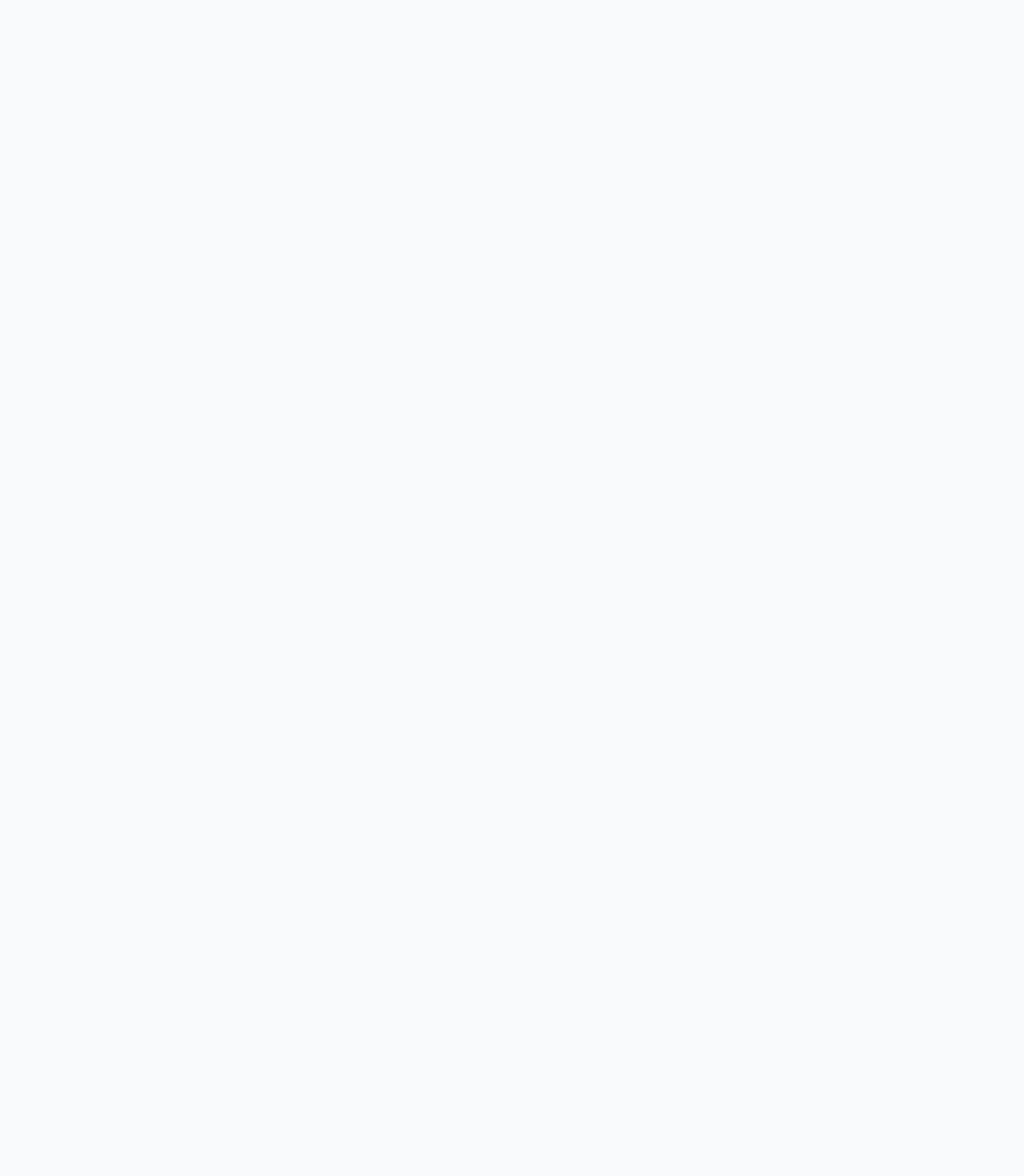
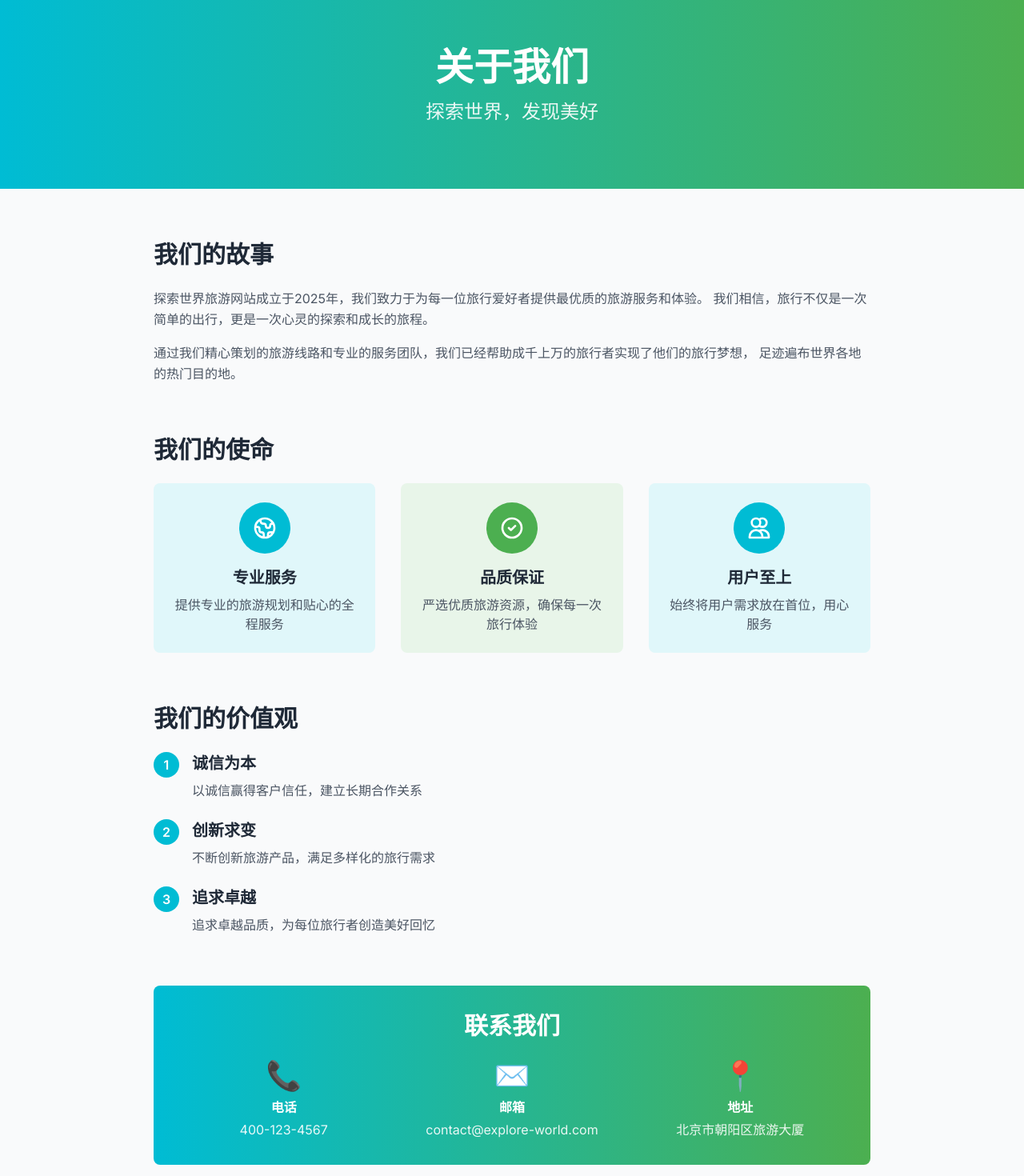
Before and after one commit to lrg-luo/ai-project, a Vue app: page /about in a window 1280 px wide. Before the commit this address had no page. Shown: the part 100-1570 px from the top of the page at 80% size. Before the commit the page ends 800 px from the top, so only its background shows below. Built offline with nearby package versions, Linux system fonts and the light colour scheme.

Commit message:
Add About page and Playwright tests
Co-authored-by: lrg-luo <210470710+lrg-luo@users.noreply.github.com>

```diff
--- a/src/components/common/Header.vue
+++ b/src/components/common/Header.vue
@@ -16,7 +16,7 @@
         <div class="hidden md:flex items-center space-x-8">
           <router-link to="/" class="text-gray-600 hover:text-primary-500 transition-colors">首页</router-link>
           <a href="#destinations" class="text-gray-600 hover:text-primary-500 transition-colors">目的地</a>
-          <a href="#about" class="text-gray-600 hover:text-primary-500 transition-colors">关于我们</a>
+          <router-link to="/about" class="text-gray-600 hover:text-primary-500 transition-colors">关于我们</router-link>
           <a href="#contact" class="text-gray-600 hover:text-primary-500 transition-colors">联系我们</a>
           <router-link to="/booking" class="btn-primary">立即预订</router-link>
         </div>
@@ -36,7 +36,7 @@
       <div v-if="mobileMenuOpen" class="md:hidden mt-4 pb-4 space-y-4">
         <router-link to="/" class="block text-gray-600 hover:text-primary-500 transition-colors">首页</router-link>
         <a href="#destinations" class="block text-gray-600 hover:text-primary-500 transition-colors">目的地</a>
-        <a href="#about" class="block text-gray-600 hover:text-primary-500 transition-colors">关于我们</a>
+        <router-link to="/about" class="block text-gray-600 hover:text-primary-500 transition-colors">关于我们</router-link>
         <a href="#contact" class="block text-gray-600 hover:text-primary-500 transition-colors">联系我们</a>
         <router-link to="/booking" class="block btn-primary text-center">立即预订</router-link>
       </div>
--- a/src/router/index.ts
+++ b/src/router/index.ts
@@ -1,5 +1,6 @@
 import BookingPage from '@/views/BookingPage.vue'
 import HomePage from '@/views/HomePage.vue'
+import AboutPage from '@/views/AboutPage.vue'
 import { createRouter, createWebHistory } from 'vue-router'
 
 const router = createRouter({
@@ -11,12 +12,17 @@ const router = createRouter({
       component: HomePage
     },
     {
+      path: '/about',
+      name: 'about',
+      component: AboutPage
+    },
+    {
       path: '/booking/:id?',
       name: 'booking',
       component: BookingPage
     }
   ],
-  scrollBehavior(to, from, savedPosition) {
+  scrollBehavior(_to, _from, savedPosition) {
     if (savedPosition) {
       return savedPosition
     } else {
--- /dev/null
+++ b/src/views/AboutPage.vue
@@ -0,0 +1,126 @@
+<template>
+  <div>
+    <Header />
+
+    <!-- Hero Section -->
+    <section class="bg-gradient-to-r from-primary-500 to-secondary-500 text-white py-20">
+      <div class="container mx-auto px-4 text-center">
+        <h1 class="text-4xl md:text-5xl font-bold mb-4">关于我们</h1>
+        <p class="text-xl md:text-2xl opacity-90">探索世界，发现美好</p>
+      </div>
+    </section>
+
+    <!-- About Content -->
+    <section class="container mx-auto px-4 py-16">
+      <div class="max-w-4xl mx-auto">
+        <!-- Our Story -->
+        <div class="mb-16">
+          <h2 class="text-3xl font-bold mb-6 text-gray-800">我们的故事</h2>
+          <div class="space-y-4 text-gray-600 leading-relaxed">
+            <p>
+              探索世界旅游网站成立于2025年，我们致力于为每一位旅行爱好者提供最优质的旅游服务和体验。
+              我们相信，旅行不仅是一次简单的出行，更是一次心灵的探索和成长的旅程。
+            </p>
+            <p>
+              通过我们精心策划的旅游线路和专业的服务团队，我们已经帮助成千上万的旅行者实现了他们的旅行梦想，
+              足迹遍布世界各地的热门目的地。
+            </p>
+          </div>
+        </div>
+
+        <!-- Our Mission -->
+        <div class="mb-16">
+          <h2 class="text-3xl font-bold mb-6 text-gray-800">我们的使命</h2>
+          <div class="grid md:grid-cols-3 gap-8">
+            <div class="text-center p-6 bg-primary-50 rounded-lg">
+              <div class="w-16 h-16 bg-primary-500 rounded-full flex items-center justify-center mx-auto mb-4">
+                <svg class="w-8 h-8 text-white" fill="none" stroke="currentColor" viewBox="0 0 24 24">
+                  <path stroke-linecap="round" stroke-linejoin="round" stroke-width="2" d="M3.055 11H5a2 2 0 012 2v1a2 2 0 002 2 2 2 0 012 2v2.945M8 3.935V5.5A2.5 2.5 0 0010.5 8h.5a2 2 0 012 2 2 2 0 104 0 2 2 0 012-2h1.064M15 20.488V18a2 2 0 012-2h3.064M21 12a9 9 0 11-18 0 9 9 0 0118 0z"></path>
+                </svg>
+              </div>
+              <h3 class="text-xl font-semibold mb-2 text-gray-800">专业服务</h3>
+              <p class="text-gray-600">提供专业的旅游规划和贴心的全程服务</p>
+            </div>
+
+            <div class="text-center p-6 bg-secondary-50 rounded-lg">
+              <div class="w-16 h-16 bg-secondary-500 rounded-full flex items-center justify-center mx-auto mb-4">
+                <svg class="w-8 h-8 text-white" fill="none" stroke="currentColor" viewBox="0 0 24 24">
+                  <path stroke-linecap="round" stroke-linejoin="round" stroke-width="2" d="M9 12l2 2 4-4m6 2a9 9 0 11-18 0 9 9 0 0118 0z"></path>
+                </svg>
+              </div>
+              <h3 class="text-xl font-semibold mb-2 text-gray-800">品质保证</h3>
+              <p class="text-gray-600">严选优质旅游资源，确保每一次旅行体验</p>
+            </div>
+
+            <div class="text-center p-6 bg-primary-50 rounded-lg">
+              <div class="w-16 h-16 bg-primary-500 rounded-full flex items-center justify-center mx-auto mb-4">
+                <svg class="w-8 h-8 text-white" fill="none" stroke="currentColor" viewBox="0 0 24 24">
+                  <path stroke-linecap="round" stroke-linejoin="round" stroke-width="2" d="M12 4.354a4 4 0 110 5.292M15 21H3v-1a6 6 0 0112 0v1zm0 0h6v-1a6 6 0 00-9-5.197M13 7a4 4 0 11-8 0 4 4 0 018 0z"></path>
+                </svg>
+              </div>
+              <h3 class="text-xl font-semibold mb-2 text-gray-800">用户至上</h3>
+              <p class="text-gray-600">始终将用户需求放在首位，用心服务</p>
+            </div>
+          </div>
+        </div>
+
+        <!-- Our Values -->
+        <div class="mb-16">
+          <h2 class="text-3xl font-bold mb-6 text-gray-800">我们的价值观</h2>
+          <div class="space-y-6">
+            <div class="flex items-start space-x-4">
+              <div class="flex-shrink-0 w-8 h-8 bg-primary-500 rounded-full flex items-center justify-center text-white font-semibold">1</div>
+              <div>
+                <h3 class="text-xl font-semibold mb-2 text-gray-800">诚信为本</h3>
+                <p class="text-gray-600">以诚信赢得客户信任，建立长期合作关系</p>
+              </div>
+            </div>
+            <div class="flex items-start space-x-4">
+              <div class="flex-shrink-0 w-8 h-8 bg-primary-500 rounded-full flex items-center justify-center text-white font-semibold">2</div>
+              <div>
+                <h3 class="text-xl font-semibold mb-2 text-gray-800">创新求变</h3>
+                <p class="text-gray-600">不断创新旅游产品，满足多样化的旅行需求</p>
+              </div>
+            </div>
+            <div class="flex items-start space-x-4">
+              <div class="flex-shrink-0 w-8 h-8 bg-primary-500 rounded-full flex items-center justify-center text-white font-semibold">3</div>
+              <div>
+                <h3 class="text-xl font-semibold mb-2 text-gray-800">追求卓越</h3>
+                <p class="text-gray-600">追求卓越品质，为每位旅行者创造美好回忆</p>
+              </div>
+            </div>
+          </div>
+        </div>
+
+        <!-- Contact Info -->
+        <div class="bg-gradient-to-r from-primary-500 to-secondary-500 text-white rounded-lg p-8">
+          <h2 class="text-3xl font-bold mb-6 text-center">联系我们</h2>
+          <div class="grid md:grid-cols-3 gap-6 text-center">
+            <div>
+              <div class="text-4xl mb-2">📞</div>
+              <p class="font-semibold mb-1">电话</p>
+              <p class="opacity-90">400-123-4567</p>
+            </div>
+            <div>
+              <div class="text-4xl mb-2">✉️</div>
+              <p class="font-semibold mb-1">邮箱</p>
+              <p class="opacity-90">contact@explore-world.com</p>
+            </div>
+            <div>
+              <div class="text-4xl mb-2">📍</div>
+              <p class="font-semibold mb-1">地址</p>
+              <p class="opacity-90">北京市朝阳区旅游大厦</p>
+            </div>
+          </div>
+        </div>
+      </div>
+    </section>
+
+    <Footer />
+  </div>
+</template>
+
+<script setup lang="ts">
+import Header from '@/components/common/Header.vue'
+import Footer from '@/components/common/Footer.vue'
+</script>
--- a/src/views/BookingPage.vue
+++ b/src/views/BookingPage.vue
@@ -56,7 +56,7 @@
 </template>
 
 <script setup lang="ts">
-import { ref, computed, onMounted } from 'vue'
+import { computed, onMounted } from 'vue'
 import { useRoute, useRouter } from 'vue-router'
 import { useDestinationsStore } from '@/store/modules/destinations'
 import { useBookingStore } from '@/store/modules/booking'
```
Also changed, not shown: package.json (+13 -9 lines), playwright.config.ts (added, +28 -0 lines), src/vite-env.d.ts (+10 -0 lines), 2 other files (tests, documents, lock files or other folders).
